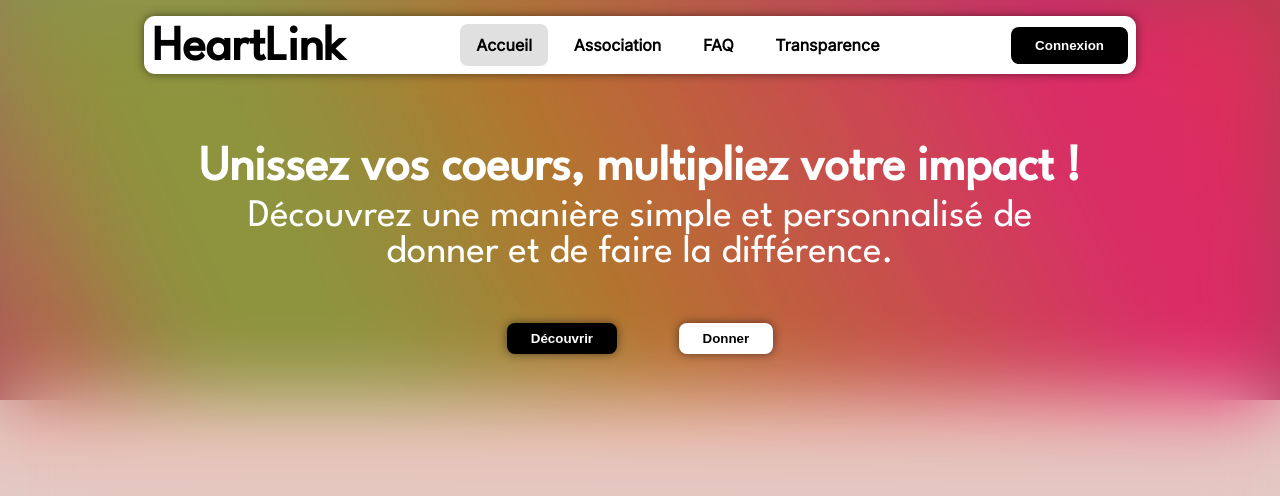
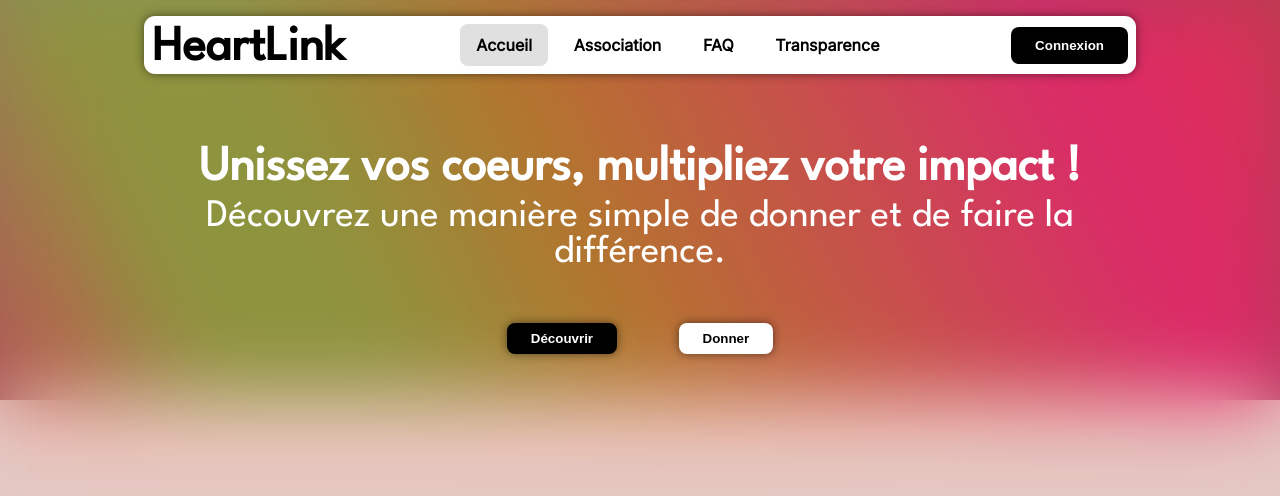
Before and after one commit to SachaWildCode/Projet-POEC, an Angular app: page / in a window 1280 px wide. Shown: the top 496 px of the page. Built offline with nearby package versions, Linux system fonts and the light colour scheme; no server answers.

Commit message:
fix typo

```diff
--- a/src/app/components/landing-preview/landing-preview.component.html
+++ b/src/app/components/landing-preview/landing-preview.component.html
@@ -1,4 +1,4 @@
 <main>
   <h1>Unissez vos coeurs, multipliez votre impact !</h1>
-  <h2>Découvrez une manière simple et personnalisé de donner et de faire la différence.</h2>
+  <h2>Découvrez une manière simple de donner et de faire la différence.</h2>
 </main>
```
